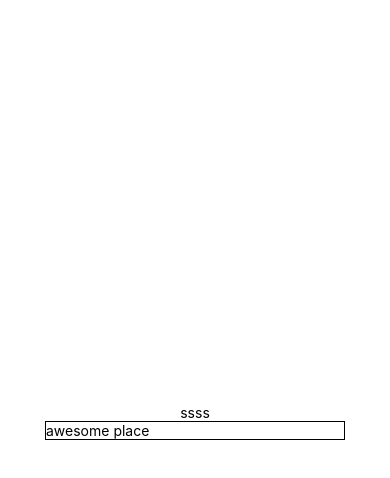
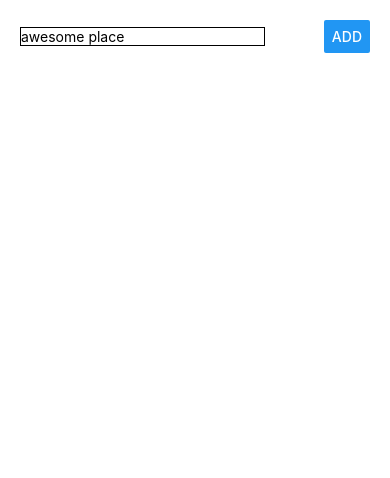
Before and after one commit to satispande/reactnative, a React Native app in the folder secondProject/: screen / in a window 390 px wide. Shown: the top 478 px of the page. Built offline with nearby package versions, Linux system fonts and the light colour scheme.

Commit message:
playing with flex.

```diff
--- a/secondProject/App.js
+++ b/secondProject/App.js
@@ -1,5 +1,5 @@
 import React from 'react';
-import { StyleSheet, Text, View,TextInput } from 'react-native';
+import { StyleSheet, Text, View,TextInput,Button } from 'react-native';
 
 export default class App extends React.Component {
 
@@ -15,25 +15,42 @@
   render() {
     return (
       <View style={styles.container}>
-        <Text>ssss</Text>
-
-        <TextInput
-          style={{width:300,borderColor:"black",borderWidth:1 }}
-          placeholder="awesome place"
-          value={this.state.placeName}
-          onChangeText={this.placeNameChangeHandler}
-        />
+        <View style={styles.inputStyle}>
+          <TextInput
+            style={styles.placeInput}
+            placeholder="awesome place"
+            value={this.state.placeName}
+            onChangeText={this.placeNameChangeHandler}
+          />
+          <Button title="Add" style={styles.placeButton}/>
+        </View>
       </View>
 
     );
   }
 }
 
+//https://github.com/vhpoet/react-native-styling-cheat-sheet
 const styles = StyleSheet.create({
   container: {
     flex: 1,
+    padding:20,
     backgroundColor: '#fff',
     alignItems: 'center',
-    justifyContent: 'center',
+    justifyContent: 'flex-start',
   },
+  inputStyle:{
+   // flex: 1,
+   width:"100%",
+    flexDirection:"row",
+    justifyContent:"space-between",
+    alignItems:"center"
+  },
+  placeInput:{
+    width:"70%",
+    borderColor:"black",borderWidth:1
+  },
+  placeButton:{
+    width:"30%"
+  }
 });
```
